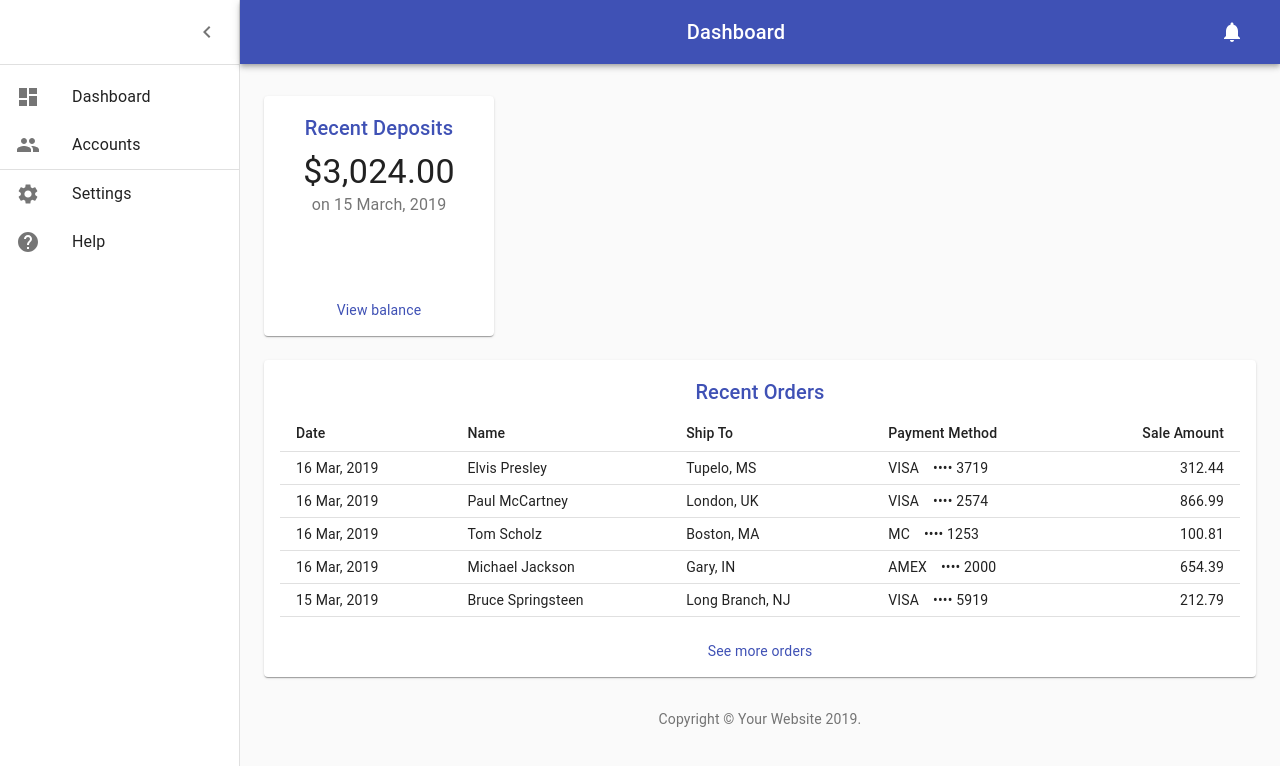
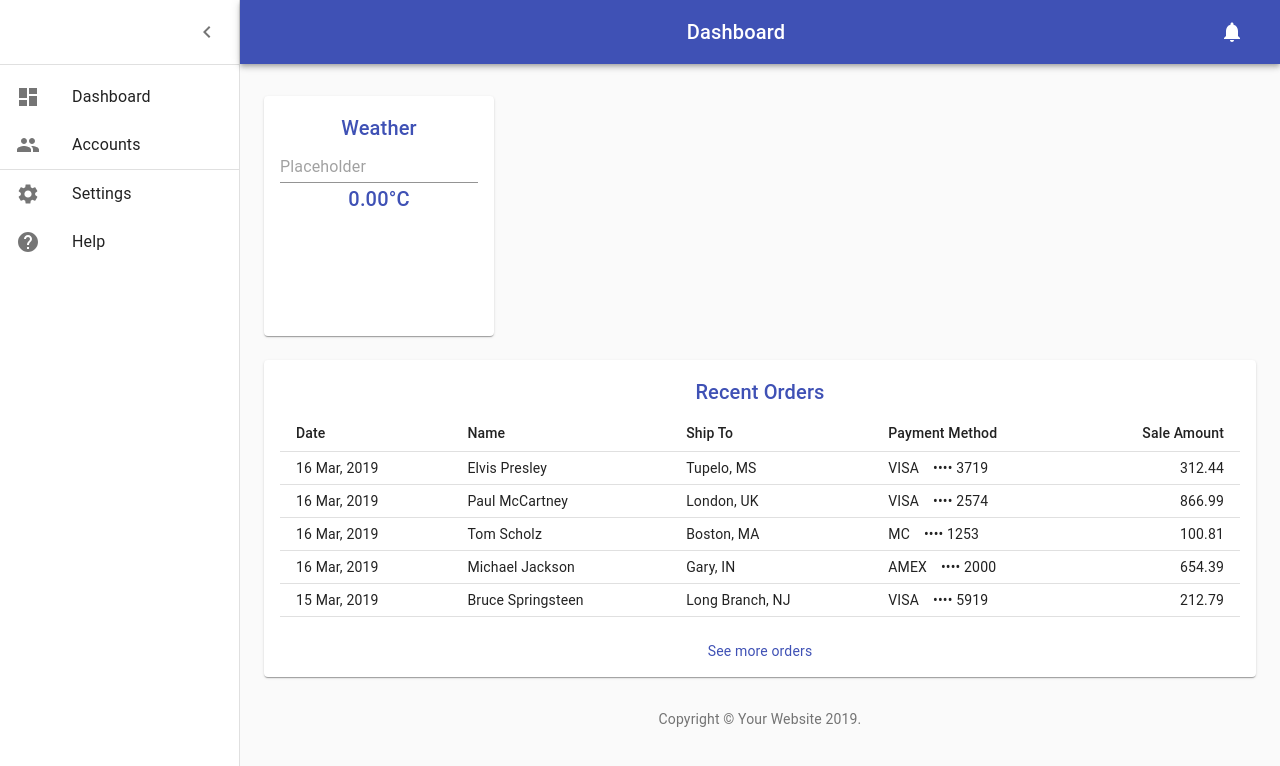
Before and after one commit to arthurteisseire-epitech/DEV_dashboard_2019, a React (Create React App) app in the folder client/: page / in a window 1280 px wide. Shown: the top 766 px of the page. Built offline with nearby package versions, Linux system fonts and the light colour scheme.

Commit message:
Add Weather widget

```diff
--- a/client/src/dashboard/Dashboard.js
+++ b/client/src/dashboard/Dashboard.js
@@ -18,7 +18,7 @@ import MenuIcon from '@material-ui/icons/Menu';
 import ChevronLeftIcon from '@material-ui/icons/ChevronLeft';
 import NotificationsIcon from '@material-ui/icons/Notifications';
 import { mainListItems} from './listItems';
-import Deposits from '../widgets/Deposits';
+import Weather from '../widgets/Weather';
 import Orders from '../widgets/Orders';
 
 function Copyright() {
@@ -90,7 +90,7 @@ export default function Dashboard() {
             {/* Recent Deposits */}
             <Grid item xs={12} md={4} lg={3}>
               <Paper className={fixedHeightPaper}>
-                <Deposits />
+                <Weather />
               </Paper>
             </Grid>
             {/* Recent Orders */}
--- /dev/null
+++ b/client/src/serviceApi/WeatherApi.js
@@ -0,0 +1,14 @@
+// eslint-disable-next-line no-unused-vars
+import React from 'react';
+import axios from 'axios'
+
+let appid = '5513d12e678b081b98774d41aad8e9ba'
+
+export default function ApiWeatherGetInfoFromCity(cityname) {
+    return axios.get('https://api.openweathermap.org/data/2.5/weather?q='+ cityname + '&appid=' + appid, {
+    }).then((response) => {
+        return response.data;
+    }).catch((error) => {
+        console.log('pas super : ' + error);
+    });
+}
--- a/client/src/widgets/Deposits.js
+++ /dev/null
@@ -1,32 +0,0 @@
-/* eslint-disable no-script-url */
-import React from 'react';
-import Link from '@material-ui/core/Link';
-import { makeStyles } from '@material-ui/core/styles';
-import Typography from '@material-ui/core/Typography';
-import Title from './custom-component/Title';
-
-const useStyles = makeStyles({
-  depositContext: {
-    flex: 1,
-  },
-});
-
-export default function Deposits() {
-  const classes = useStyles();
-  return (
-    <React.Fragment>
-      <Title>Recent Deposits</Title>
-      <Typography component="p" variant="h4">
-        $3,024.00
-      </Typography>
-      <Typography color="textSecondary" className={classes.depositContext}>
-        on 15 March, 2019
-      </Typography>
-      <div>
-        <Link color="primary" href="javascript:;">
-          View balance
-        </Link>
-      </div>
-    </React.Fragment>
-  );
-}
--- a/client/src/widgets/Orders.js
+++ b/client/src/widgets/Orders.js
@@ -7,7 +7,7 @@ import TableBody from '@material-ui/core/TableBody';
 import TableCell from '@material-ui/core/TableCell';
 import TableHead from '@material-ui/core/TableHead';
 import TableRow from '@material-ui/core/TableRow';
-import Title from './custom-component/Title';
+import Title from '../custom-component/Title';
 
 // Generate Order Data
 function createData(id, date, name, shipTo, paymentMethod, amount) {
--- /dev/null
+++ b/client/src/widgets/Weather.js
@@ -0,0 +1,36 @@
+import React, {useState} from 'react';
+import Title from '../custom-component/Title';
+import ApiWeatherGetInfoFromCity from '../serviceApi/WeatherApi'
+import TextField from '@material-ui/core/TextField';
+import Input from '@material-ui/core/Input';
+
+
+export default function Weather(props) {
+
+    const [temp, setTemp] = useState(0);
+    const [description, setDescription] = useState("");
+    const [loaded, setLoaded] = useState(false);
+
+    const update = (cityname) => {
+        ApiWeatherGetInfoFromCity(cityname).then((data) => {
+            setTemp(data.main.temp - 273.15);
+            setDescription(data.weather[0].description);
+            setLoaded(true)
+        });
+    };
+
+    return (
+        <React.Fragment>
+            <Title>Weather</Title>
+            <Input
+                onChange={event => update(event.target.value)}
+                placeholder="Placeholder"
+                inputProps={{
+                    'aria-label': 'description',
+                }}
+            />
+            <Title> {temp.toFixed(2)}°C </Title>
+            <Title> {description} </Title>
+        </React.Fragment>
+    );
+}
```
Also changed, not shown: client/package.json (+5 -4 lines), client/src/custom-component/Title.js (renamed from client/src/widgets/custom-component/Title.js), 1 other file (tests, documents, lock files or other folders).
